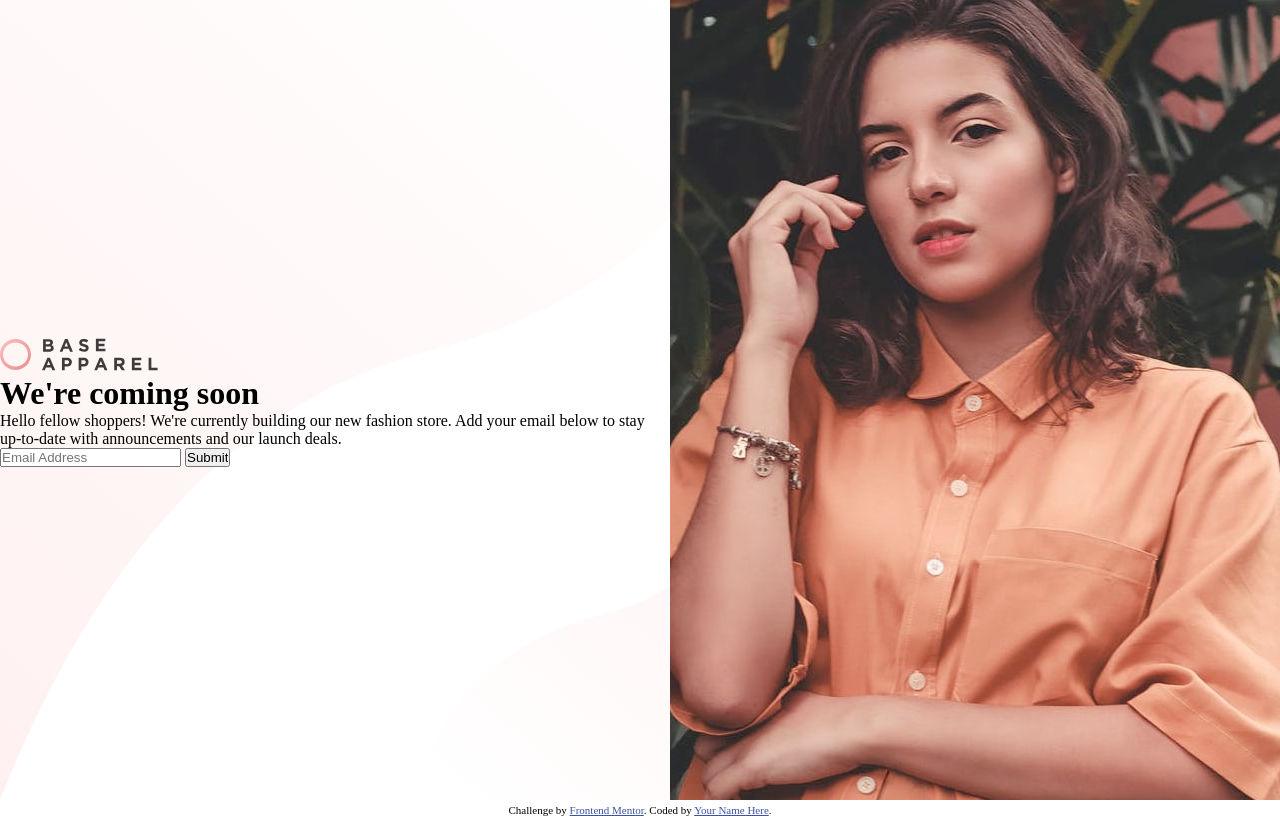
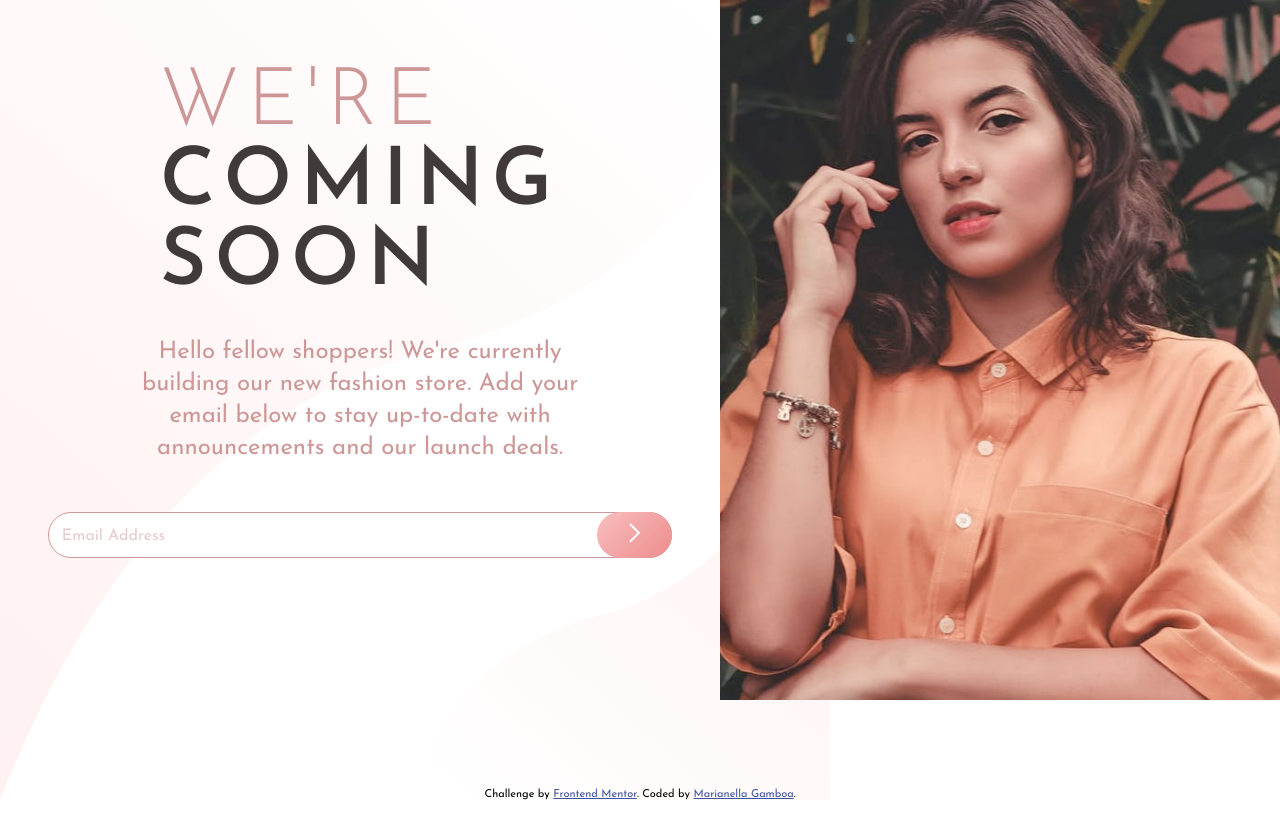
Before and after one commit to Marianellag1/base-apparel-challenge, a plain HTML site: page index.html in a window 1280 px wide. Drawn offline with Linux system fonts and the light colour scheme.

Commit message:
saving progress. Tweaking some code, will start js

```diff
--- a/assets/css/style.css
+++ b/assets/css/style.css
@@ -5,6 +5,14 @@
 
 .attribution a {
     color: hsl(228, 45%, 44%);
+}
+
+.footer {
+    position: fixed;
+    left: 0;
+    bottom: 0;
+    width: 100%;
+    text-align: center;
 }
 
 :root {
@@ -16,19 +24,155 @@
 * {
     margin: 0;
     padding: 0;
+    box-sizing: border-box;
 }
 
 body {
-    background-image: url(../../images/bg-pattern-desktop.svg);
-    background-repeat: no-repeat;
+    background-image: linear-gradient(135deg, hsl(0, 0%, 100%), hsl(0, 100%, 98%));
+    font-family: 'Josefin Sans', sans-serif;
+    font-size: 16px;
+}
+
+.logo {
+    margin: 2rem 0 2rem 1rem;
 }
 
 .wrapper {
     display: flex;
+    flex-direction: column-reverse;
+    /*img reverses to top*/
+
 }
 
-.base-apparel {
-    display: flex;
-    flex-direction: column;
-    justify-content: center;
+.wrapper .left {
+    width: 100%;
 }
+
+.wrapper .right {
+    height: 500px;
+    margin-bottom: 2rem;
+    background-image: url(../../images/hero-mobile.jpg);
+    background-repeat: no-repeat;
+    /*img repeats without*/
+    background-size: cover;
+}
+
+.wrapper .left h1 {
+    text-transform: uppercase;
+    font-weight: 600;
+    text-align: center;
+    font-size: 5rem;
+    margin: 4rem 10rem 2rem;
+    letter-spacing: .50rem;
+    color: var(--dark-grayish-red);
+}
+
+.wrapper .left span {
+    font-weight: 300;
+    color: var(--desaturated-red);
+}
+
+.wrapper .left .paragraph {
+    text-align: center;
+    color: var(--desaturated-red);
+    line-height: 2rem;
+    font-size: 1.5rem;
+    margin: 0 7rem 3rem;
+
+}
+
+.wrapper form {
+    position: relative;
+    display: block;
+    margin: 0 3rem 2rem 3rem;
+    /* padding: 2rem; */
+    /* width: 100%; */
+    /* max-width: 400px; */
+}
+
+.wrapper form input {
+    /* position: absolute; */
+    width: 100%;
+    /* margin-bottom: 2rem; */
+    border-radius: 30px;
+    font-size: 1rem;
+    padding: .8rem;
+    border: 1px solid var(--desaturated-red);
+}
+
+.left form button {
+    position: absolute;
+    border-radius: 30px;
+    cursor: pointer;
+    right: 0;
+    height: 100%;
+    width: 75px;
+    border: none;
+    background-image: linear-gradient(135deg, hsl(0, 80%, 86%), hsl(0, 74%, 74%));
+}
+
+.left form button:hover {
+    background-image: linear-gradient(135deg, hsl(0, 62%, 90%), hsl(0, 66%, 82%));
+    box-shadow: 5px 7px 5px hsl(0, 74%, 88%);
+}
+
+.left form input::placeholder {
+    color: var(--desaturated-red);
+    font-family: 'Josefin Sans', sans-serif;
+    opacity: .5;
+}
+
+input[type=email]:focus {
+    border: 4px solid var(--soft-red);
+}
+
+
+.left form label {
+    position: absolute;
+    right: 85px;
+    top: 11px;
+    display: none;
+    /* works with and without display none */
+}
+
+/* messes with btn line */
+.left form .error-msg {
+    /* position: absolute; */
+    display: none;
+    /* margin-top: .75rem; */
+    color: var(--soft-red);
+    margin-bottom: 2rem;
+}
+
+@media screen and (min-width: 768px) {
+    body {
+        background-image: url(../../images/bg-pattern-desktop.svg);
+        background-repeat: no-repeat;
+    }
+
+    .logo {
+        display: none;
+    }
+
+    .wrapper {
+        flex-direction: row;
+        /* justify-content: center; */
+        /* align-items: center; */
+    }
+
+    .wrapper .left {
+        width: 100%;
+        height: 100vh;
+    }
+
+    .wrapper .left h1 {
+        text-align: left;
+    }
+
+    .wrapper .right {
+        background-image: url(../../images/hero-desktop.jpg);
+        background-size: cover;
+        height: 700px;
+        width: 82%;
+    }
+}
--- a/index.html
+++ b/index.html
@@ -7,39 +7,46 @@
   <!-- displays site properly based on user's device -->
 
   <link rel="icon" type="image/png" sizes="32x32" href="./images/favicon-32x32.png">
+  <link rel="preconnect" href="https://fonts.googleapis.com">
+  <link rel="preconnect" href="https://fonts.gstatic.com" crossorigin>
+  <link href="https://fonts.googleapis.com/css2?family=Josefin+Sans:wght@300;400;600&display=swap" rel="stylesheet">
   <link rel="stylesheet" href="./assets/css/style.css">
   <title>Frontend Mentor | Base Apparel coming soon page</title>
 
 </head>
 
 <body>
-  <div class="wrapper">
-    <div class="base-apparel">
-      <figure>
-        <img src="././images/logo.svg" alt="">
-      </figure>
+  <div class="logo">
+    <img src="././images/logo.svg" alt="">
+  </div>
+  <section class="wrapper">
+    <div class="left">
       <h1>
         <span>We're</span> coming soon
       </h1>
-      <p>
+      <p class="paragraph">
         Hello fellow shoppers! We're currently building our new fashion store.
         Add your email below to stay up-to-date with announcements and our launch deals.
       </p>
-      <div class="custumer-data">
-        <input type="email" placeholder="Email Address" name="email" id="email">
-        <input type="submit">
-      </div>
+      <form autocomplete="off"><!-- including username and password -->
+        <input type="email" placeholder="Email Address" name="email" id="email" required>
+        <label for="email">
+          <img src="./images/icon-error.svg" alt="">
+        </label>
+        <button type="submit"><img src="./images/icon-arrow.svg" alt=""></button>
+        <p class="error-msg">Please provide a valid Email</p>
+      </form>
     </div>
 
-    <div class="hero-img">
-        <img src="./images/hero-desktop.jpg" alt="">
-    </div>
-  </div>
+    <div class="right"></div>
+  </section>
+
+
 
   <footer>
     <p class="attribution footer">
       Challenge by <a href="https://www.frontendmentor.io?ref=challenge" target="_blank">Frontend Mentor</a>.
-      Coded by <a href="#">Your Name Here</a>.
+      Coded by <a href="#">Marianella Gamboa</a>.
     </p>
   </footer>
 </body>
```
